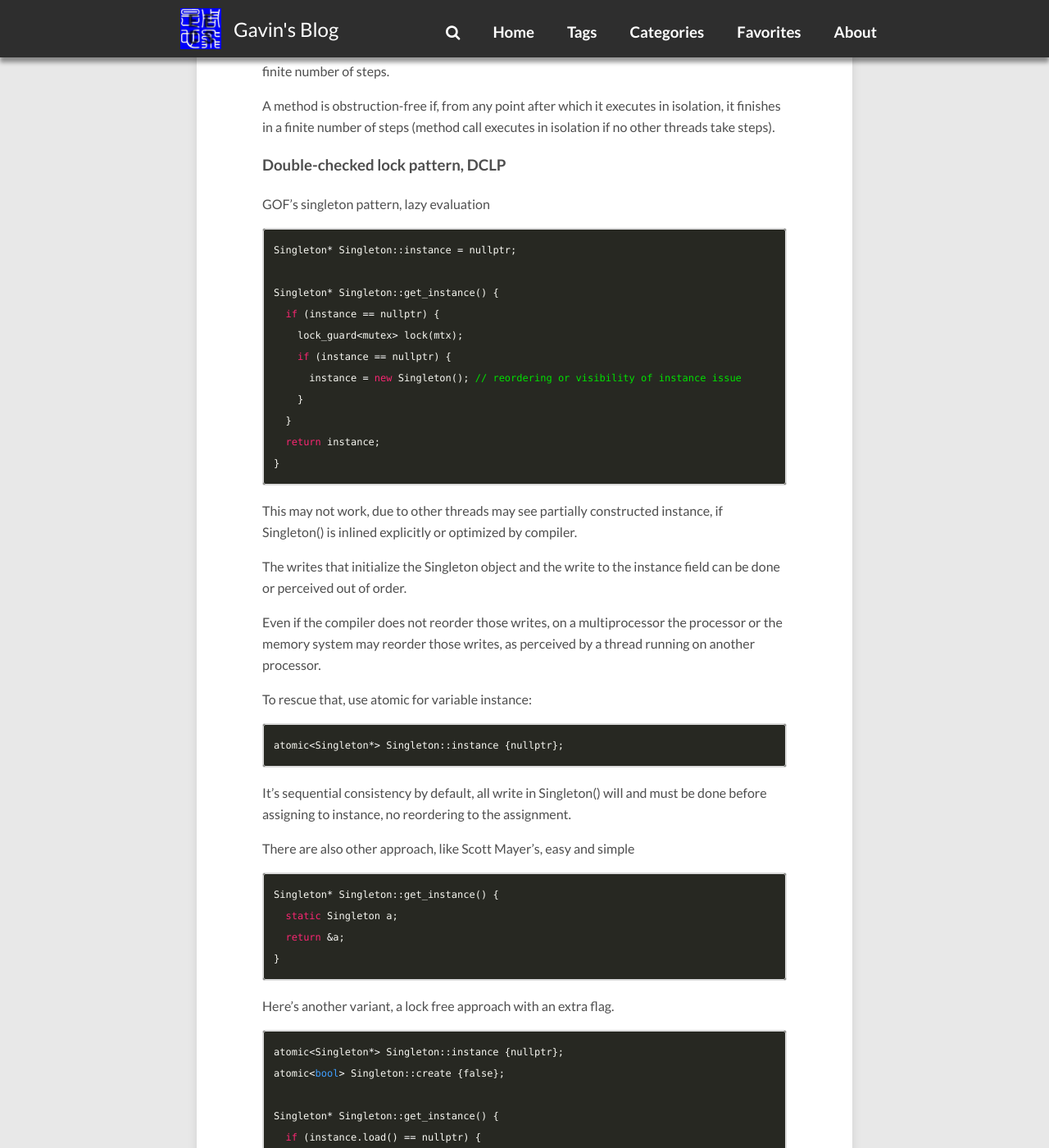
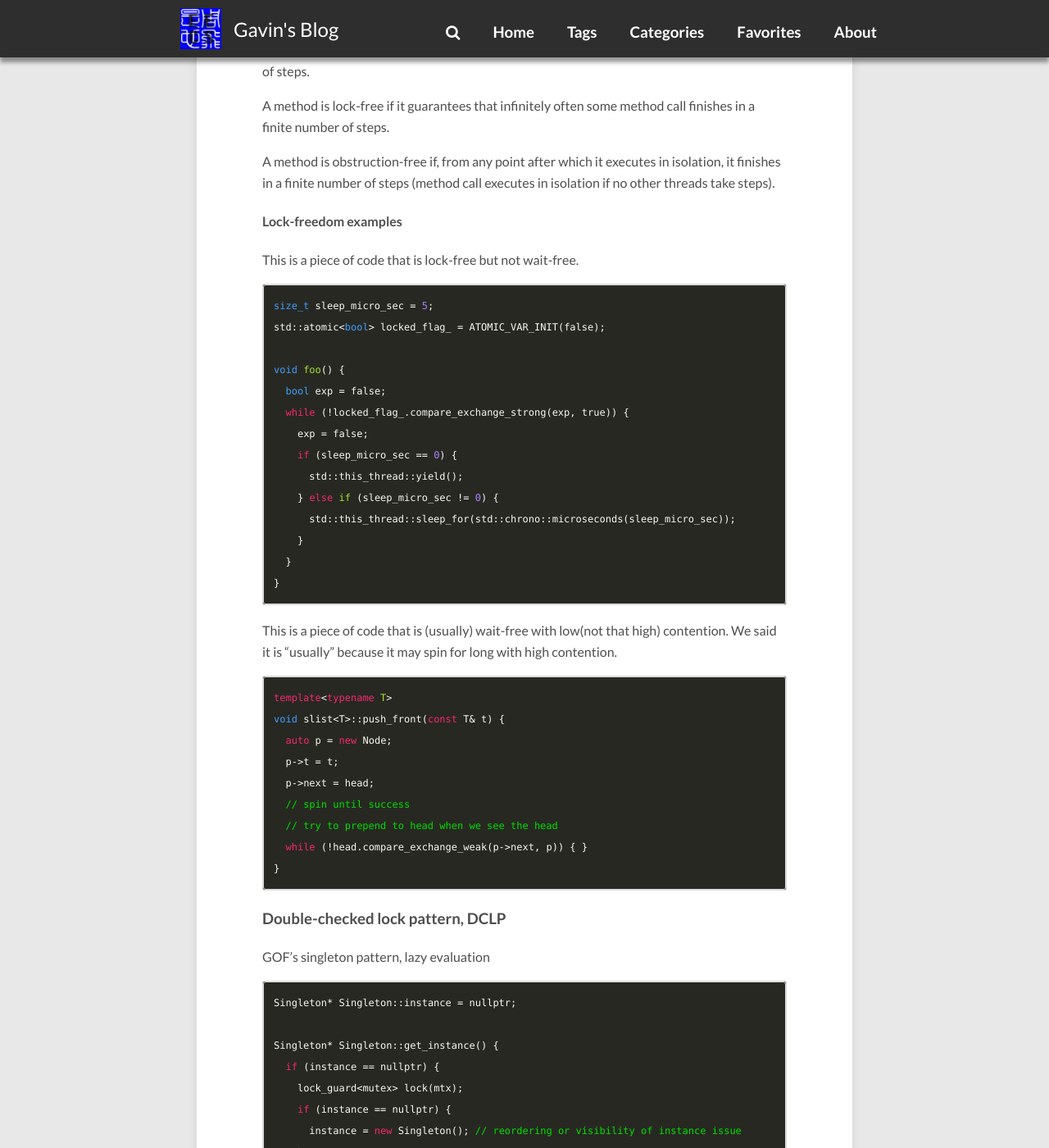
Before and after one commit to gavinchou/gavinchou.github.io, a Jekyll site: the page built from _posts/2019-05-01-memory-ordering.md, in a window 1280 px wide and 1400 px high, scrolled down 38185 px. Shown: the whole window at 82% size. Built offline with Jekyll 4.4.1, drawn with Linux system fonts in a browser that asks for light colours; comment, search, counter and statistics services are not loaded; some of the changed text lies outside the part shown.

Commit message:
Add lock-freedom example

````diff
--- a/_posts/2019-05-01-memory-ordering.md
+++ b/_posts/2019-05-01-memory-ordering.md
@@ -1486,7 +1486,7 @@ Strengths of lock-freedom
 * Wait-free, "some one make progress"
 	* every step taken achieves global progress (for some sensible definition of
 		progress)
-	* all wait-free algorithms are lock-free, but no vice versus
+	* all wait-free algorithms are lock-free, but not vice versa
 * Obstruction-free, weakest, "progress if no interference"
 	* at any point, a single thread executed in isolation (i.e., with all
 		obstruction threads suspended) for a bounded number of steps will complete
@@ -1524,6 +1525,43 @@ finishes in a finite number of steps.
 A method is obstruction-free if, from any point after which it executes in
 isolation, it finishes in a finite number of steps (method call executes in
 isolation if no other threads take steps).
+
+#### Lock-freedom examples
+
+This is a piece of code that is lock-free but not wait-free.
+
+```c++
+size_t sleep_micro_sec = 5;
+std::atomic<bool> locked_flag_ = ATOMIC_VAR_INIT(false);
+
+void foo() {
+  bool exp = false;
+  while (!locked_flag_.compare_exchange_strong(exp, true)) {
+    exp = false;
+    if (sleep_micro_sec == 0) {
+      std::this_thread::yield();
+    } else if (sleep_micro_sec != 0) {
+      std::this_thread::sleep_for(std::chrono::microseconds(sleep_micro_sec));
+    }
+  }
+}
+```
+
+This is a piece of code that is (usually) wait-free with low(not that high)
+contention. We said it is "usually" because it may spin for long with high
+contention.
+
+```c++
+template<typename T>
+void slist<T>::push_front(const T& t) {
+  auto p = new Node;
+  p->t = t;
+  p->next = head;
+  // spin until success
+  // try to prepend to head when we see the head
+  while (!head.compare_exchange_weak(p->next, p)) { }
+}
+```
 
 ### Double-checked lock pattern, DCLP
 
@@ -1803,7 +1841,7 @@ void slist<T>::pop(const T& t) {
 
 However, it's not perfect, it may not work as lock-free on all hardware due to
 the "big" structure `NodeHead`, some hardware may not have large enough
-register.
+register, here may be 128 bits, to complete CAS within one instruction.
 To check if it works, the simplest way may be using
 `std::atomic_is_lock_free()` to determine it.
 
@@ -1813,7 +1851,7 @@ The following show that atomicity is hardware dependent. (`__atomic_load`)
 
 ```c++
 // cpp                                | ; asm
-struct BigStruct16 {                  | test_big_struct_lock_free1():
+struct alignas(16) BigStruct16 {      | test_big_struct_lock_free1():
   size_t ver;                         |        sub     rsp, 24
   int64_t data;                       |        mov     esi, 5
 };                                    |        mov     rdi, rsp
@@ -1833,6 +1871,8 @@ void test_big_struct_lock_free2() {   |         lea     rdx, [rsp+32]
   auto c = a64.load();                |         call    __atomic_load
 }                                     |         leave
                                       |         ret
+// on most of modern Intel's x86-64 processors there are 128-bit registers
+// BigStruct16 is lock free
 ```
 
 ##### Conclusion
````
Also changed, not shown: other parts of _posts/2019-05-01-memory-ordering.md (+4 -3 lines).
